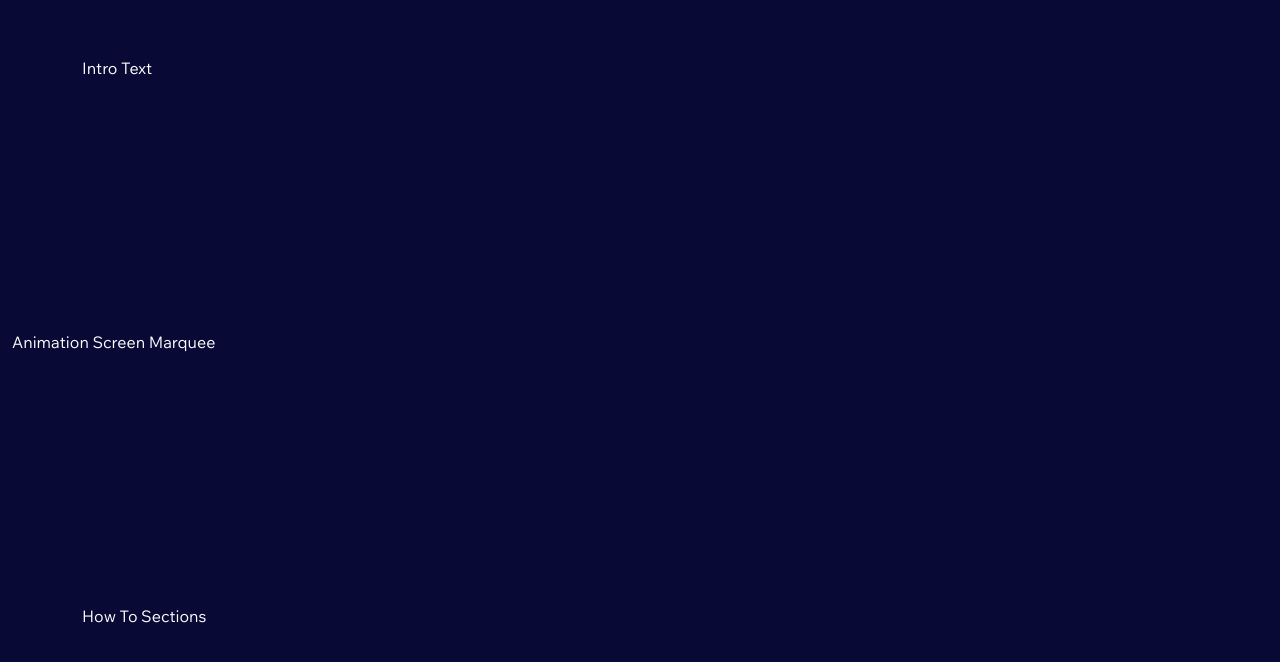
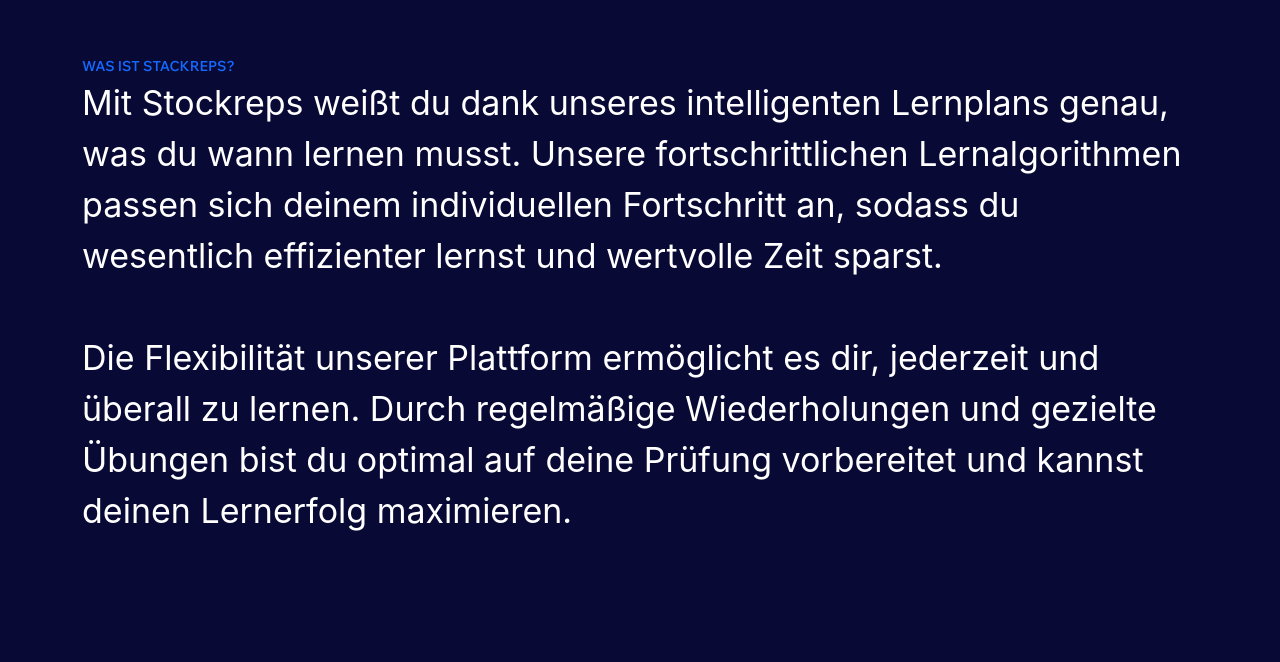
Before and after one commit to tanjawebdev/stackreps, a Next.js app: page / in a window 1280 px wide. Shown: the part 1144-1806 px from the top of the page. Built offline with nearby package versions, Linux system fonts and the light colour scheme.

Commit message:
intro text and animation beginning

```diff
--- a/app/components/introText.tsx
+++ b/app/components/introText.tsx
@@ -1,7 +1,18 @@
 export default function IntroText() {
   return (
     <section className="intro-text container">
-      Intro Text
+        <span className={"summary"}>
+          Was ist Stackreps?
+        </span>
+        <p className="description">
+            Mit Stockreps weißt du dank unseres intelligenten Lernplans genau, was du wann lernen musst. Unsere
+            fortschrittlichen Lernalgorithmen passen sich deinem individuellen Fortschritt an, sodass du wesentlich
+            effizienter lernst und wertvolle Zeit sparst.
+            <br/><br/>
+            Die Flexibilität unserer Plattform ermöglicht es dir, jederzeit und überall zu lernen. Durch regelmäßige
+            Wiederholungen und gezielte Übungen bist du optimal auf deine Prüfung vorbereitet und kannst deinen
+            Lernerfolg maximieren.
+        </p>
     </section>
   )
 }
--- a/app/components/introanimation.tsx
+++ b/app/components/introanimation.tsx
@@ -2,8 +2,7 @@
 
 export default function IntroAnimation() {
   return (
-    <section className={styles.introAnimation + " container-fluid"}>
-      3D Animation kommt hier hin
-    </section>
+      <section className={styles.introAnimation + " container-fluid"}>
+      </section>
   )
 }
--- a/app/styles/bootstrap.scss
+++ b/app/styles/bootstrap.scss
@@ -42,7 +42,5 @@
 $btn-padding-x-lg: 1.75rem;
 $btn-font-size-lg: 1.125rem;
 
-
-
 // Import Bootstrap SCSS
 @import "bootstrap/scss/bootstrap";
--- a/app/styles/global.scss
+++ b/app/styles/global.scss
@@ -26,6 +26,10 @@
   font-display: swap;
 }
 
+@mixin h1-font-family {
+  font-family: -apple-system, BlinkMacSystemFont, "Poppins", Helvetica, sans-serif;
+}
+
 body, html {
   font-size: 16px;
   font-weight: 400;
@@ -36,7 +40,6 @@
 
 .summary {
   color: #1569FF;
-  text-align: center;
   font-size: 0.875rem;
   font-style: normal;
   font-weight: 600;
@@ -51,9 +54,14 @@
   font-weight: 300;
 }
 
+.description {
+  @include h1-font-family;
+  font-size: 2.125rem;
+}
+
 h1, .h1 {
+  @include h1-font-family;
   font-size: 4.625rem;
-  font-family: -apple-system, BlinkMacSystemFont, "Poppins", Helvetica, sans-serif;
 }
 
 @supports (font-family: -apple-system) {
```
